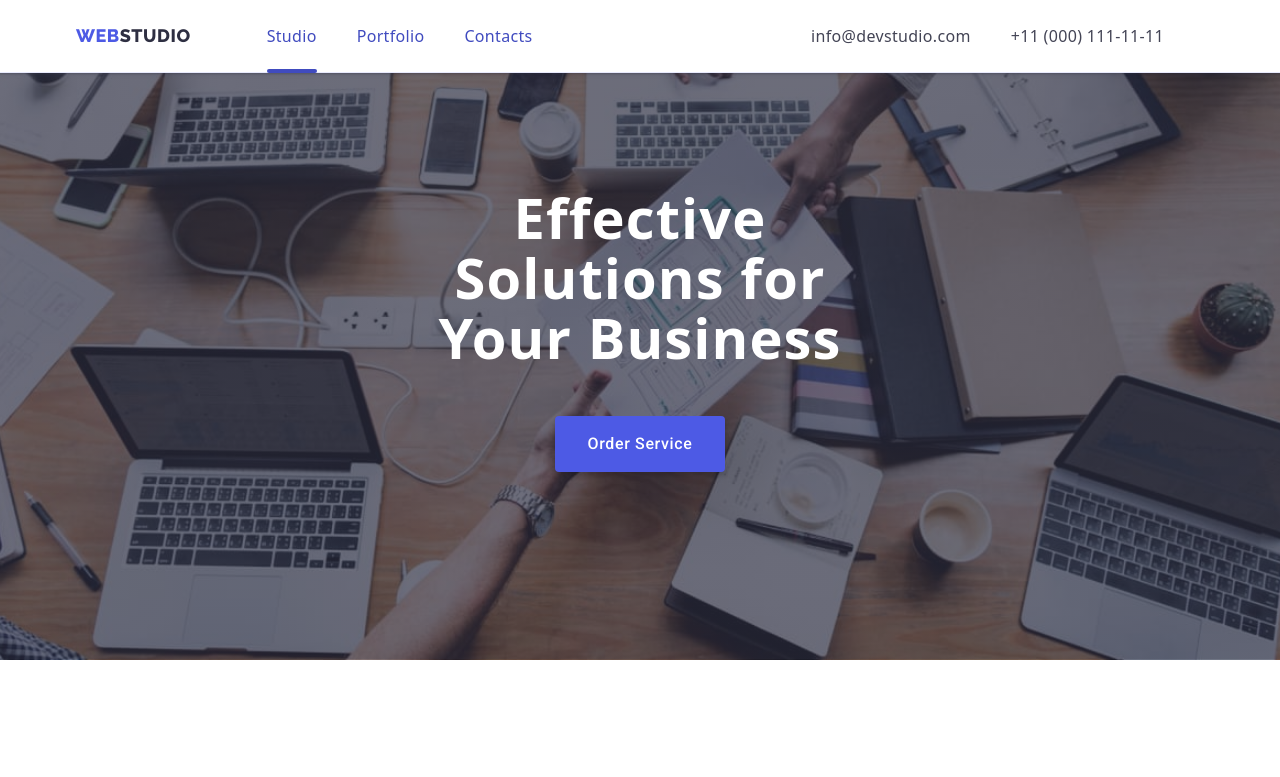
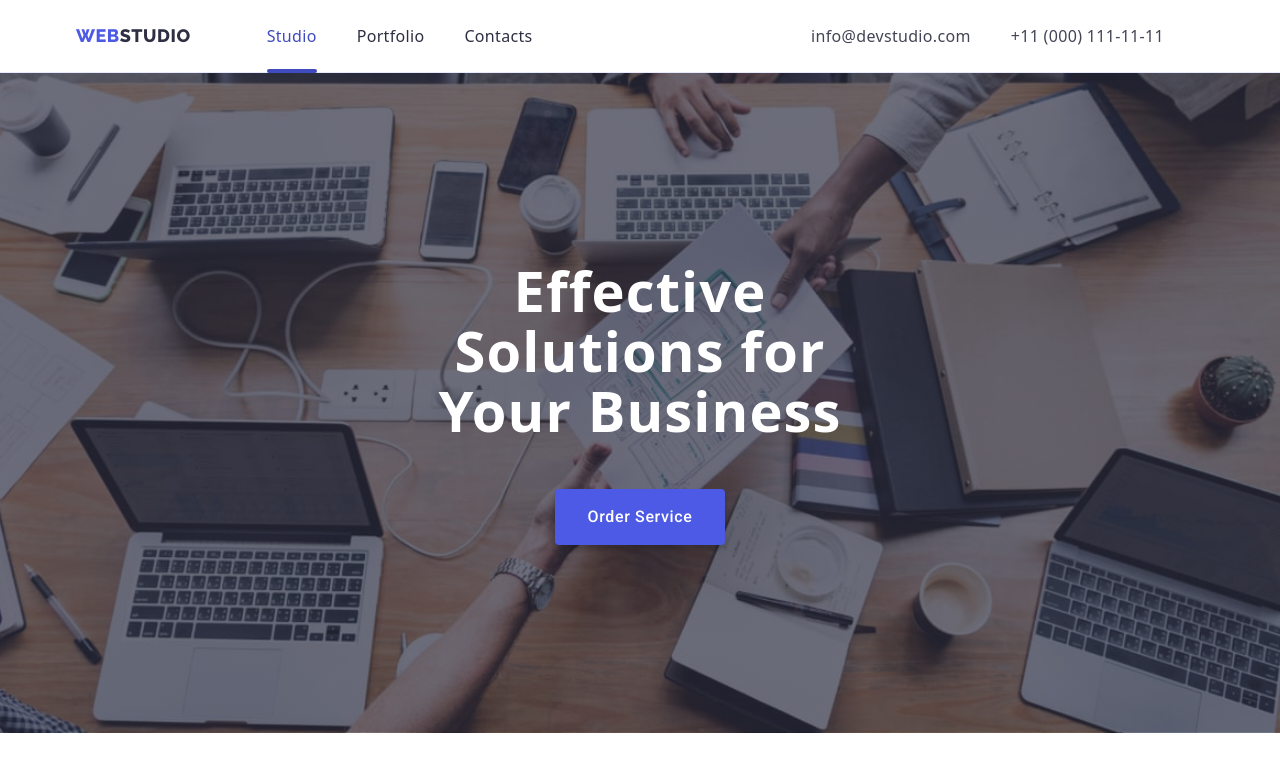
Before and after one commit to Tata5773/goit-markup-hw-05, a plain HTML site: page index.html in a window 1280 px wide. Shown: the top 777 px of the page. Drawn offline with nearby package versions, Linux system fonts and the light colour scheme.

Commit message:
hw 5 (finalization)

```diff
--- a/css/styles.css
+++ b/css/styles.css
@@ -38,7 +38,6 @@ img {
 }
 
 .header {
-  position: fixed;
   top: 0;
   z-index: var(--header-idx);
 
@@ -97,6 +96,7 @@ img {
   display: flex;
   gap: 40px;
   list-style: none;
+  color: #2e2f42;
 }
 
 .header-list-item {
@@ -108,7 +108,6 @@ img {
   display: block;
   color: var(--header-list-item);
   padding: 24px 0;
-  color: #404bbf;
 
   transition: color var(--anim-fast);
 }
@@ -136,6 +135,10 @@ img {
 
 .header-list-item.active::after {
   background-color: #404bbf;
+}
+
+.header-list-item.active {
+  color: #404bbf;
 }
 
 .header-link:hover,
```
